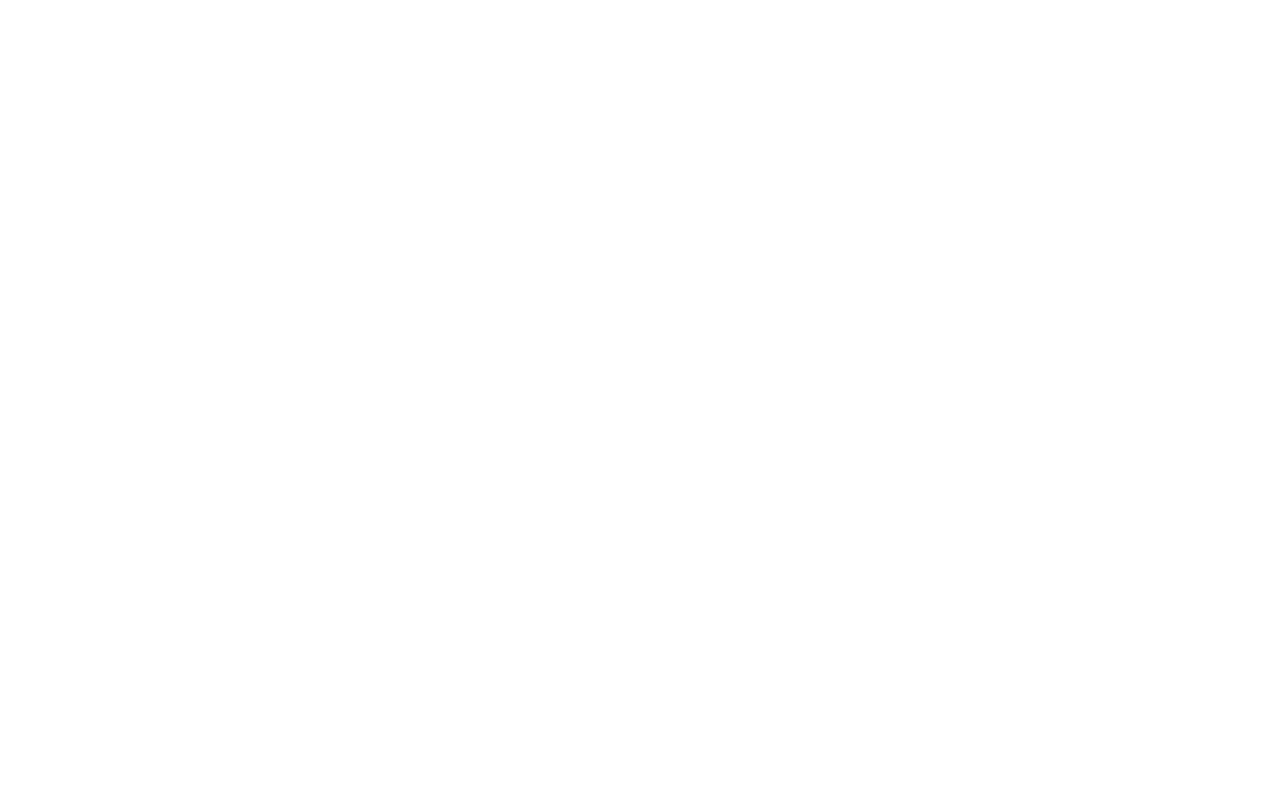
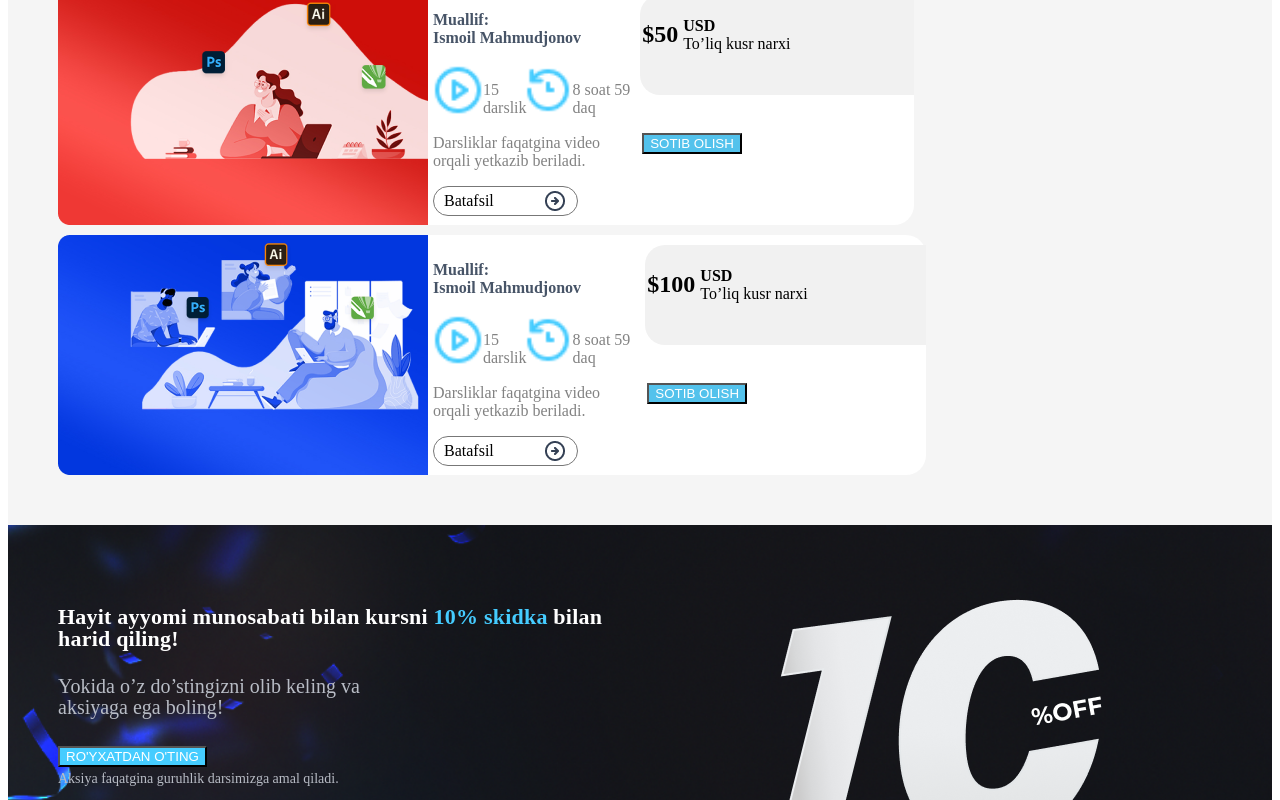
Before and after one commit to Yousuf-kh/ismoil-me, a React (Vite) app: page / in a window 1280 px wide. Shown: the part 3320-4120 px from the top of the page. Before the commit the page ends 3186 px from the top, so only its background shows below. Built offline with nearby package versions, Linux system fonts and the light colour scheme; the HTML template or start-up script is replaced by a standard one.

Commit message:
10% sale end

```diff
--- a/src/App.jsx
+++ b/src/App.jsx
@@ -7,6 +7,8 @@
 
 // Multi Carusel import
 import "react-multi-carousel/lib/styles.css";
+import Course from "./components/Course";
+import Sale from "./components/Sale";
 
 function App() {
   return (
@@ -17,6 +19,8 @@
       <Kurs />
       <WhoIs />
       <Lessons />
+      <Course />
+      <Sale />
     </>
   );
 }
--- /dev/null
+++ b/src/components/Course.jsx
@@ -0,0 +1,142 @@
+import {
+  Box,
+  Button,
+  Container,
+  Flex,
+  Grid,
+  Heading,
+  Image,
+  Link,
+  Text,
+} from "@chakra-ui/react";
+
+const Course = () => {
+  return (
+    <Box w={"full"} bg={"#F5F5F5"} p={"50px"}>
+      <Container maxW={"container.lg"}>
+        <Heading textAlign={"center"} pb={10}>
+          Kurslar
+        </Heading>
+        <Flex>
+          <Image src="../../images/kurs-1.png" />
+          <Flex bg={"#fff"} gap={5} borderRadius={"0 20px 20px 0"}>
+            <Box w={"45%"} mt={10} ml={5}>
+              <Text color={"#475467"} fontWeight={"600"} fontSize={"16px"}>
+                Muallif:
+                <br /> Ismoil Mahmudjonov
+              </Text>
+              <Flex gap={2} pt={2}>
+                <Flex>
+                  <Image src="../../images/play.png" />
+                  <Text color={"#828282"}>15 darslik</Text>
+                </Flex>
+                <Flex>
+                  <Image src="../../images/history.png" />
+                  <Text color={"#828282"}>8 soat 59 daq</Text>
+                </Flex>
+              </Flex>
+              <Text pt={3} color={"#828282"}>
+                Darsliklar faqatgina video orqali yetkazib beriladi.
+              </Text>
+              <Flex
+                align={"center"}
+                border={"1px solid #777"}
+                mt={4}
+                borderRadius={"20px"}
+                justify={"space-between"}
+                p={"2px 10px"}
+                w={"123px"}
+              >
+                <Link bg={"none"}>Batafsil</Link>
+                <Image src="../../images/u_arrow-right.png" />
+              </Flex>
+            </Box>
+            {/*  */}
+            <Box
+              bg={"#F1F1F1"}
+              w={"60%"}
+              h={"96px"}
+              p={2}
+              mt={10}
+              borderRadius={"20px 0 0 20px"}
+            >
+              <Flex align={"center"} h={"76px"} gap={5}>
+                <Heading>$50</Heading>
+                <Text lineHeight={"18px"} fontWeight={"700"}>
+                  USD <br />{" "}
+                  <Box as={"span"} fontWeight={"400"}>
+                    To’liq kusr narxi
+                  </Box>{" "}
+                </Text>
+              </Flex>
+              <Button bg={"#53C2EC"} color={"#fff"} mt={"60px"}>
+                SOTIB OLISH
+              </Button>
+            </Box>
+          </Flex>
+        </Flex>
+        {/*  */}
+        <Flex pt={10}>
+          <Image src="../../images/kurs-2.png" />
+          <Flex bg={"#fff"} gap={5} borderRadius={"0 20px 20px 0"}>
+            <Box w={"45%"} mt={10} ml={5}>
+              <Text color={"#475467"} fontWeight={"600"} fontSize={"16px"}>
+                Muallif:
+                <br /> Ismoil Mahmudjonov
+              </Text>
+              <Flex gap={2} pt={2}>
+                <Flex>
+                  <Image src="../../images/play.png" />
+                  <Text color={"#828282"}>15 darslik</Text>
+                </Flex>
+                <Flex>
+                  <Image src="../../images/history.png" />
+                  <Text color={"#828282"}>8 soat 59 daq</Text>
+                </Flex>
+              </Flex>
+              <Text pt={3} color={"#828282"}>
+                Darsliklar faqatgina video orqali yetkazib beriladi.
+              </Text>
+              <Flex
+                align={"center"}
+                border={"1px solid #777"}
+                mt={4}
+                borderRadius={"20px"}
+                justify={"space-between"}
+                p={"2px 10px"}
+                w={"123px"}
+              >
+                <Link bg={"none"}>Batafsil</Link>
+                <Image src="../../images/u_arrow-right.png" />
+              </Flex>
+            </Box>
+            {/*  */}
+            <Box
+              bg={"#F1F1F1"}
+              w={"60%"}
+              h={"96px"}
+              p={2}
+              mt={10}
+              borderRadius={"20px 0 0 20px"}
+            >
+              <Flex align={"center"} h={"76px"} gap={5}>
+                <Heading>$100</Heading>
+                <Text lineHeight={"18px"} fontWeight={"700"}>
+                  USD <br />{" "}
+                  <Box as={"span"} fontWeight={"400"}>
+                    To’liq kusr narxi
+                  </Box>{" "}
+                </Text>
+              </Flex>
+              <Button bg={"#53C2EC"} color={"#fff"} mt={"60px"}>
+                SOTIB OLISH
+              </Button>
+            </Box>
+          </Flex>
+        </Flex>
+      </Container>
+    </Box>
+  );
+};
+
+export default Course;
--- /dev/null
+++ b/src/components/Sale.jsx
@@ -0,0 +1,58 @@
+import {
+  Box,
+  Button,
+  Container,
+  Flex,
+  Grid,
+  Image,
+  Text,
+} from "@chakra-ui/react";
+
+const Sale = () => {
+  return (
+    <Box
+      h={"326px"}
+      w={"full"}
+      backgroundImage={"url(../../images/bg_10.png)"}
+      backgroundSize={"cover"}
+      p={"50px"}
+    >
+      <Container maxW={"container.lg"}>
+        <Grid gridTemplateColumns={"repeat(2,1fr)"} gap={5}>
+          <Box pt={9}>
+            <Text
+              color={"#fff"}
+              fontSize={"22px"}
+              fontWeight={"700"}
+              letterSpacing={"0.01em"}
+              lineHeight={"22.5px"}
+            >
+              Hayit ayyomi munosabati bilan kursni{" "}
+              <Box color={"#45CCFF"} as={"span"}>
+                10% skidka
+              </Box>{" "}
+              bilan harid qiling!
+            </Text>
+            <Text
+              pt={3}
+              color={"#B8BCC5"}
+              fontSize={"20px"}
+              lineHeight={"21.5px"}
+            >
+              Yokida o’z do’stingizni olib keling va <br /> aksiyaga ega boling!
+            </Text>
+            <Button mt={7} bg={"#45CCFF"} color={"#fff"}>
+              RO'YXATDAN O'TING
+            </Button>
+            <Text mt={4} color={"#B8BCC5"} fontSize={"14px"}>
+              Aksiya faqatgina guruhlik darsimizga amal qiladi.
+            </Text>
+          </Box>
+          <Image src="../../images/10.png" />
+        </Grid>
+      </Container>
+    </Box>
+  );
+};
+
+export default Sale;
```
Also changed, not shown: images/10.png (added), images/bg_10.png (added).
